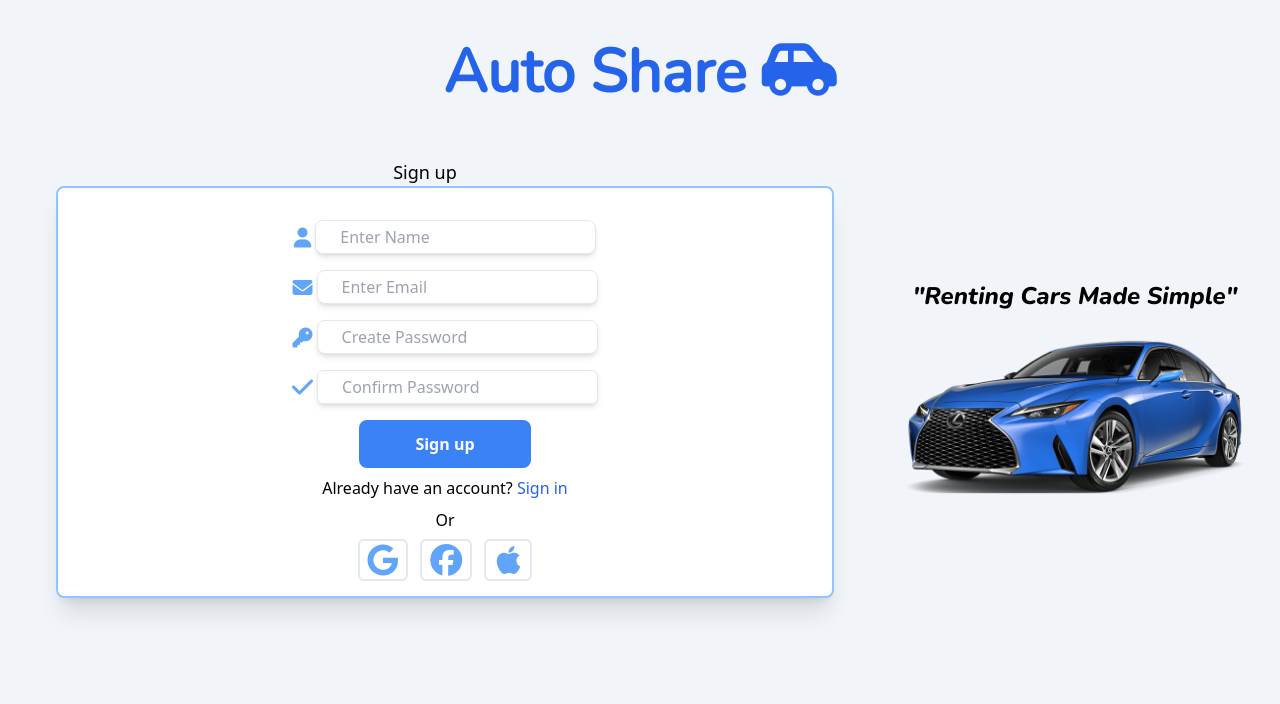
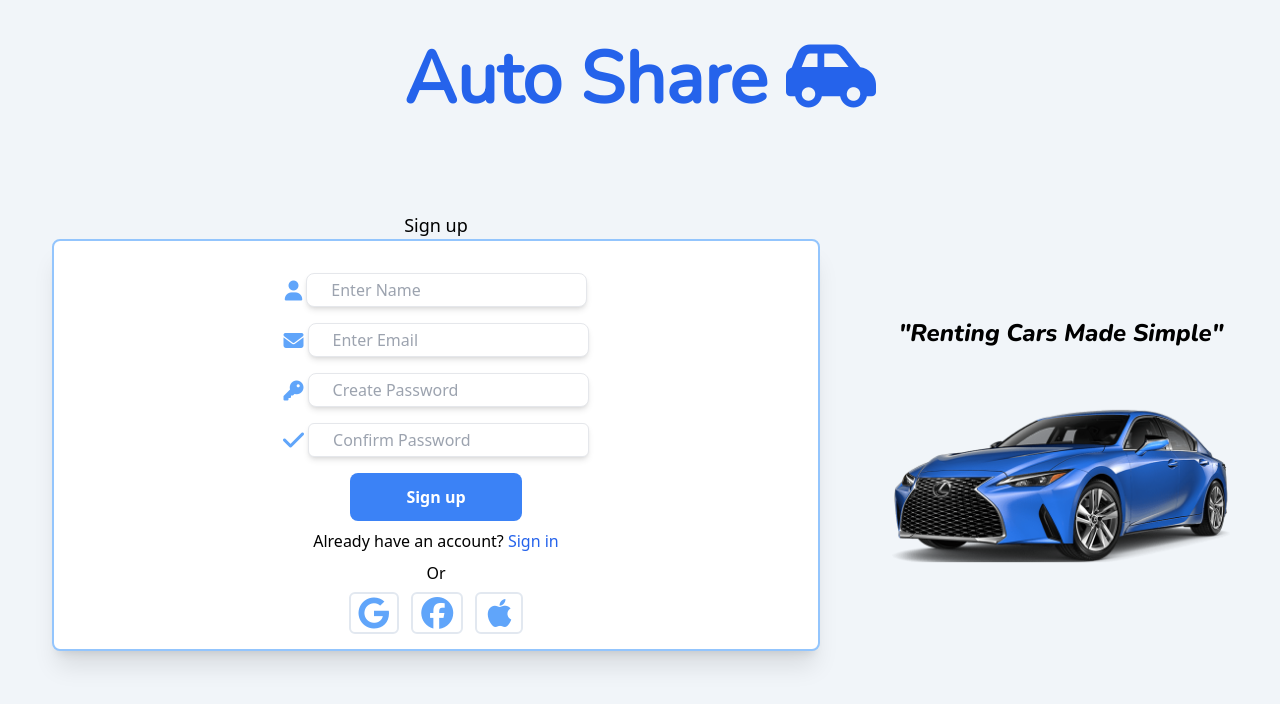
Before and after one commit to Noahcap73/Auto-Share, a plain HTML site: page index.html in a window 1280 px wide. Drawn offline with nearby package versions, Linux system fonts and the light colour scheme.

Commit message:
small changes to wider screens

```diff
--- a/index.html
+++ b/index.html
@@ -20,25 +20,28 @@
     <!--Top of Page-->
     <header class="mt-8 md:mt-10 tall:mb-14 tall:mt-14">
       <h1
-        class="mb-8 text-center font-nunito text-5xl font-extrabold text-blue-600 sm:text-6xl md:mb-14"
+        class="mb-8 text-center font-nunito text-5xl font-extrabold text-blue-600 sm:text-6xl md:mb-14 lg:text-7xl"
       >
         Auto Share
         <i class="fa-solid fa-car-side fa-md" style="color: #2563eb"></i>
       </h1>
     </header>
 
-    <div id="container" class="3xl:mx-16 3xl:gap-36 lg:flex lg:items-center">
+    <div
+      id="container"
+      class="lg:mt-24 lg:flex lg:items-center 2xl:gap-10 3xl:mx-16 3xl:gap-36"
+    >
       <!--Sign up-->
       <div
         id="sign-up-section"
-        class="3xl:min-w-[1000px] lg:min-w-[600px] lg:max-w-[750px] xl:min-w-[850px] xl:max-w-none"
+        class="lg:ml-9 lg:min-w-[600px] lg:max-w-[750px] xl:min-w-[800px] 2xl:min-w-[900px] 3xl:min-w-[1000px]"
       >
         <h2 id="sign-up-text" class="text-center font-sans text-lg font-medium">
           Sign up
         </h2>
 
         <div
-          class="mx-4 mb-9 flex justify-center rounded-lg border-2 border-blue-300 bg-white py-6 shadow-xl xl:ml-14"
+          class="mx-4 mb-9 flex justify-center rounded-lg border-2 border-blue-300 bg-white py-6 shadow-xl"
         >
           <form name="account" class="mx-auto text-center">
             <div id="enter-name">
@@ -147,10 +150,10 @@
       </div>
 
       <!--Bottom Area on Mobile-->
-      <div class="mt-10 lg:my-auto xl:translate-y-0">
+      <div class="mt-10 lg:my-auto xl:translate-y-0 2xl:ml-36">
         <div
           id="quote"
-          class="3xl:text-3xl mb-3 text-center font-nunito text-2xl italic text-black md:mt-2 lg:mb-0 tall:mt-24"
+          class="mb-3 text-center font-nunito text-2xl italic text-black md:mt-2 lg:mb-0 xl:mb-8 2xl:text-3xl tall:mt-24 3xl:text-3xl"
         >
           "Renting Cars Made Simple"
         </div>
@@ -163,7 +166,7 @@
 
           <!--Wider Img-->
           <img
-            class="3xl:scale-90 hidden min-w-[450px] scale-75 lg:block"
+            class="hidden min-w-[450px] scale-75 lg:block 2xl:scale-100 3xl:scale-105"
             src="/images/Lexus-IS-300-visualizer-styles-750x471-LEX-ISG-MY21-0038-06.png"
           />
         </div>
```
Also changed, not shown: dist/output.css.
